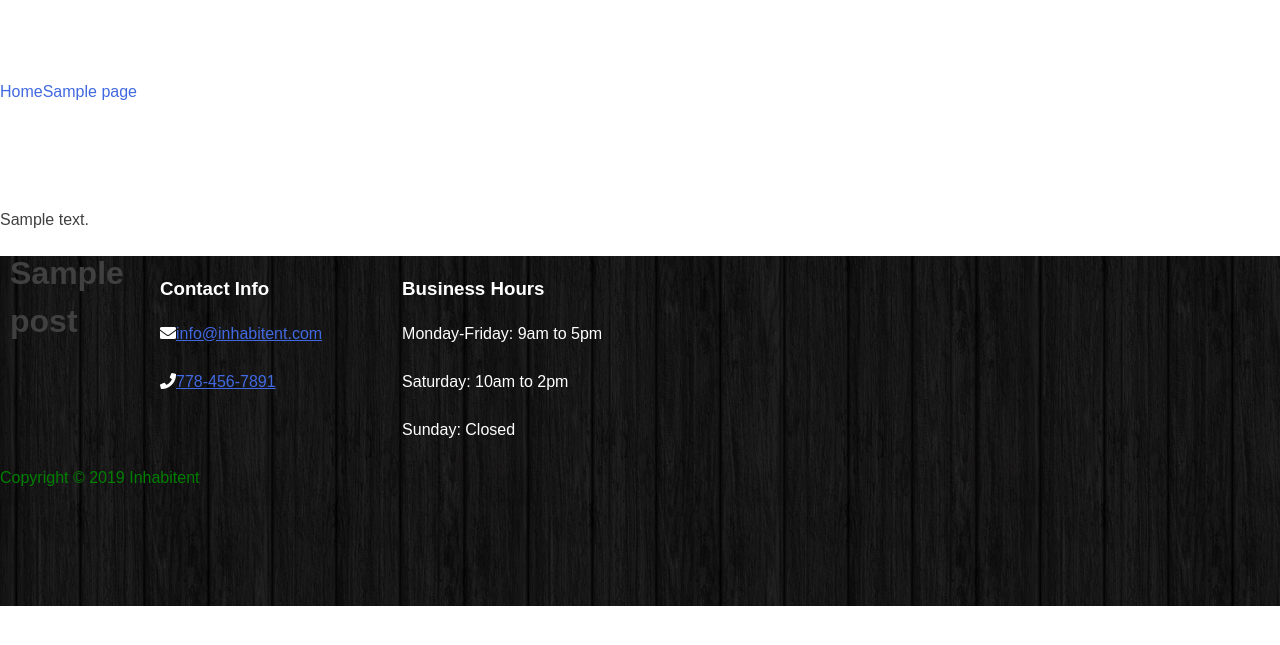
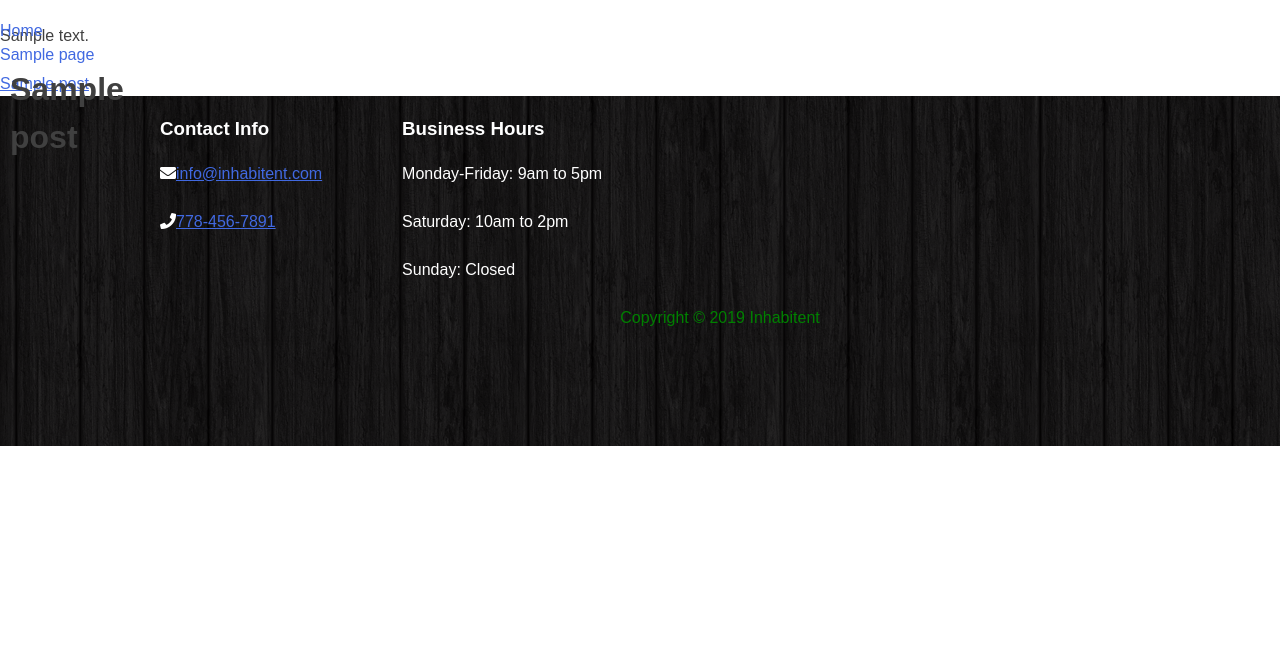
Before and after one commit to MajaIvic/Inhabitent, a WordPress theme: the page made by themes/inhabitent/front-page.php in a window 1280 px wide. Shown: the top 645 px of the page. Run offline with PHP 8.4 and a stand-in for WordPress, Linux system fonts and the light colour scheme; the site name, menu and one post (Sample post) are stand-ins, and other content is empty; some libraries are stand-ins or nearby versions.

Commit message:
adding scssto header and ading the logo in the center of the front page photo

```diff
--- a/themes/inhabitent/footer.php
+++ b/themes/inhabitent/footer.php
@@ -12,6 +12,7 @@
 
 			<footer id="colophon" class="site-footer" role="contentinfo">
 
+			<div class="footer-container">
 			<section class="footer-info">
 
 
@@ -35,15 +36,11 @@
 						<p class="sunday">Sunday: Closed</p>
 				</div>
 
+			</section>
 
-
-
-
-
-		</section>
 		<div class="container">Copyright © 2019 Inhabitent</div>
 
-
+</div>
 
             <!-- <div class="site-info">
 					<a href="<?php echo esc_url( 'https://wordpress.org/' ); ?>"><?php printf( esc_html( 'Proudly powered by %s' ), 'WordPress' ); ?></a>
--- a/themes/inhabitent/front-page.php
+++ b/themes/inhabitent/front-page.php
@@ -16,8 +16,19 @@ get_header(); ?>
 
 			<?php endwhile; // End of the loop. ?>
 
+			<?php
+                $args = array( 'post_type' => 'post', 'numberposts' => '3' );
+                $posts = get_posts( $args ); // returns an array of posts
+            ?>
+
+            <?php foreach ( $posts as $post ) : setup_postdata( $post ); ?>
+            <?php  the_title('<a href="//localhost:3000/inhabitent/journal/">', '</a>'); ?>
+            <?php endforeach; wp_reset_postdata(); ?>
+
+
+
 		</main><!-- #main -->
-	</div><!-- #primary -->
+				</div><!-- #primary -->
 
-<?php get_sidebar(); ?>
-<?php get_footer(); ?>
+			<?php get_sidebar(); ?>
+			<?php get_footer(); ?>
--- a/themes/inhabitent/header.php
+++ b/themes/inhabitent/header.php
@@ -34,8 +34,14 @@
 			<?php
 
 			if ( is_front_page()){
-				if ( has_post_thumbnail() ) {
-					the_post_thumbnail();
+				if ( has_post_thumbnail() ) { ?>
+					<div class="fp-banner">
+            <?php the_post_thumbnail(); ?>
+            <img class="fp-banner-logo" src="<?php echo get_template_directory_uri(); ?>/images/logos/inhabitent-logo-full.svg"/>
+        </div>
+        <?php
+
+					// the_post_thumbnail();
 				}
 
 
--- a/themes/inhabitent/sass/_footer.scss
+++ b/themes/inhabitent/sass/_footer.scss
@@ -5,7 +5,6 @@ footer {
 
 .footer-info {
   display: flex;
-  margin-left: 10rem;
 }
 
 .contact-info {
@@ -19,5 +18,11 @@ footer {
 
 .container {
   color: green;
-  position: absolute;
+  text-align: center;
 }
+
+.footer-container {
+  max-width: 1120px;
+
+  margin-left: 10rem;
+}
--- a/themes/inhabitent/sass/_header.scss
+++ b/themes/inhabitent/sass/_header.scss
@@ -1,3 +1,15 @@
 .main-navigation {
-  padding: 5rem 0 5rem;
+  // background-color: aqua;
+  padding: 1.2rem 0 1.2rem;
+  position: fixed;
+  z-index: 99;
 }
+.fp-banner {
+  position: relative;
+}
+.fp-banner-logo {
+  position: absolute;
+  top: 50%;
+  left: 50%;
+  transform: translate(-50%, -50%);
+}
--- a/themes/inhabitent/sass/_modules.scss
+++ b/themes/inhabitent/sass/_modules.scss
@@ -36,13 +36,13 @@
 
 .alignleft {
   display: inline;
-	float: left;
+
   margin-right: $base__space-unit;
 }
 
 .alignright {
   display: inline;
-	float: right;
+
   margin-left: $base__space-unit;
 }
 
@@ -57,6 +57,6 @@
 
 .clearfix {
   clear: both;
-	content: "";
+  content: '';
   display: table;
 }
--- a/themes/inhabitent/sass/_navigation.scss
+++ b/themes/inhabitent/sass/_navigation.scss
@@ -29,7 +29,7 @@ a {
 .main-navigation {
   clear: both;
   display: block;
-	float: left;
+
   width: 100%;
 
   ul {
@@ -40,7 +40,7 @@ a {
 
     ul {
       box-shadow: 0 3px 3px rgba(0, 0, 0, 0.2);
-			float: left;
+
       position: absolute;
       top: $base__space-unit;
       left: -999rem;
@@ -77,7 +77,6 @@ a {
     }
   }
   li {
-		float: left;
     position: relative;
 
     &:hover > a,
@@ -113,19 +112,16 @@ a {
 .comment-navigation,
 .posts-navigation,
 .post-navigation {
-
   .site-main & {
     margin: 0 0 $base__space-unit;
     overflow: hidden;
   }
 
   .nav-previous {
-		float: left;
     width: 50%;
   }
 
   .nav-next {
-		float: right;
     text-align: right;
     width: 50%;
   }
--- a/themes/inhabitent/style.css
+++ b/themes/inhabitent/style.css
@@ -434,7 +434,6 @@ a {
 .main-navigation {
   clear: both;
   display: block;
-  float: left;
   width: 100%; }
   .main-navigation ul {
     display: none;
@@ -444,7 +443,6 @@ a {
     .main-navigation ul ul {
       -webkit-box-shadow: 0 3px 3px rgba(0, 0, 0, 0.2);
               box-shadow: 0 3px 3px rgba(0, 0, 0, 0.2);
-      float: left;
       position: absolute;
       top: 1.5rem;
       left: -999rem;
@@ -461,7 +459,6 @@ a {
     .main-navigation ul li.focus > ul {
       left: auto; }
   .main-navigation li {
-    float: left;
     position: relative; }
   .main-navigation a {
     display: block;
@@ -487,13 +484,11 @@ a {
 .comment-navigation .nav-previous,
 .posts-navigation .nav-previous,
 .post-navigation .nav-previous {
-  float: left;
   width: 50%; }
 
 .comment-navigation .nav-next,
 .posts-navigation .nav-next,
 .post-navigation .nav-next {
-  float: right;
   text-align: right;
   width: 50%; }
 
@@ -533,12 +528,10 @@ a {
 --------------------------------------------------------------*/
 .alignleft {
   display: inline;
-  float: left;
   margin-right: 1.5rem; }
 
 .alignright {
   display: inline;
-  float: right;
   margin-left: 1.5rem; }
 
 .aligncenter {
@@ -552,7 +545,7 @@ a {
 --------------------------------------------------------------*/
 .clearfix {
   clear: both;
-  content: "";
+  content: '';
   display: table; }
 
 /*--------------------------------------------------------------
@@ -709,8 +702,7 @@ footer {
 .footer-info {
   display: -webkit-box;
   display: -ms-flexbox;
-  display: flex;
-  margin-left: 10rem; }
+  display: flex; }
 
 .contact-info {
   color: white; }
@@ -721,10 +713,26 @@ footer {
 
 .container {
   color: green;
-  position: absolute; }
+  text-align: center; }
+
+.footer-container {
+  max-width: 1120px;
+  margin-left: 10rem; }
 
 .main-navigation {
-  padding: 5rem 0 5rem; }
+  padding: 1.2rem 0 1.2rem;
+  position: fixed;
+  z-index: 99; }
+
+.fp-banner {
+  position: relative; }
+
+.fp-banner-logo {
+  position: absolute;
+  top: 50%;
+  left: 50%;
+  -webkit-transform: translate(-50%, -50%);
+          transform: translate(-50%, -50%); }
 
 body {
   min-height: 100vh; }
--- a/themes/inhabitent/template-parts/content-single.php
+++ b/themes/inhabitent/template-parts/content-single.php
@@ -30,7 +30,4 @@
 		?>
 	</div><!-- .entry-content -->
 
-	<footer class="entry-footer">
-		<?php red_starter_entry_footer(); ?>
-	</footer><!-- .entry-footer -->
 </article><!-- #post-## -->
```
Also changed, not shown: themes/inhabitent/build/css/style.min.css, 1 other file. Lines whose indentation alone changed are shown as unchanged.
